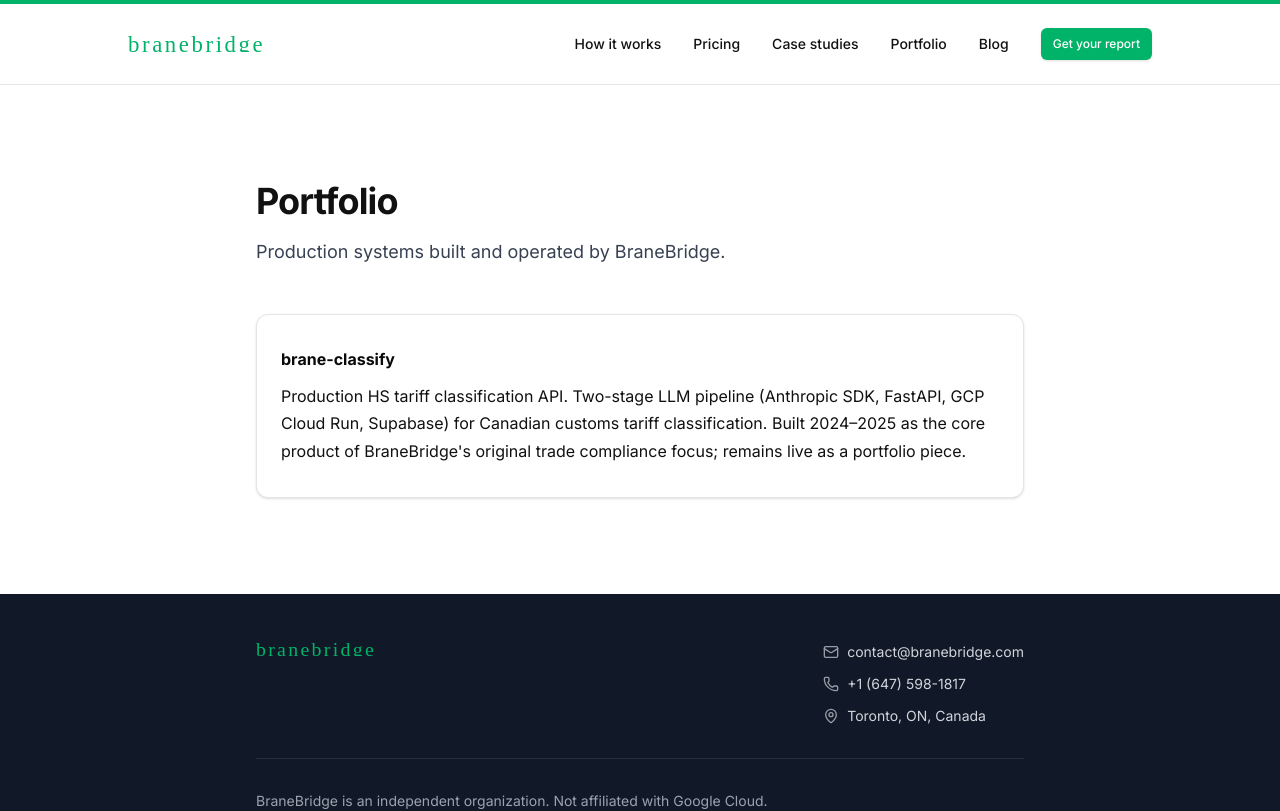
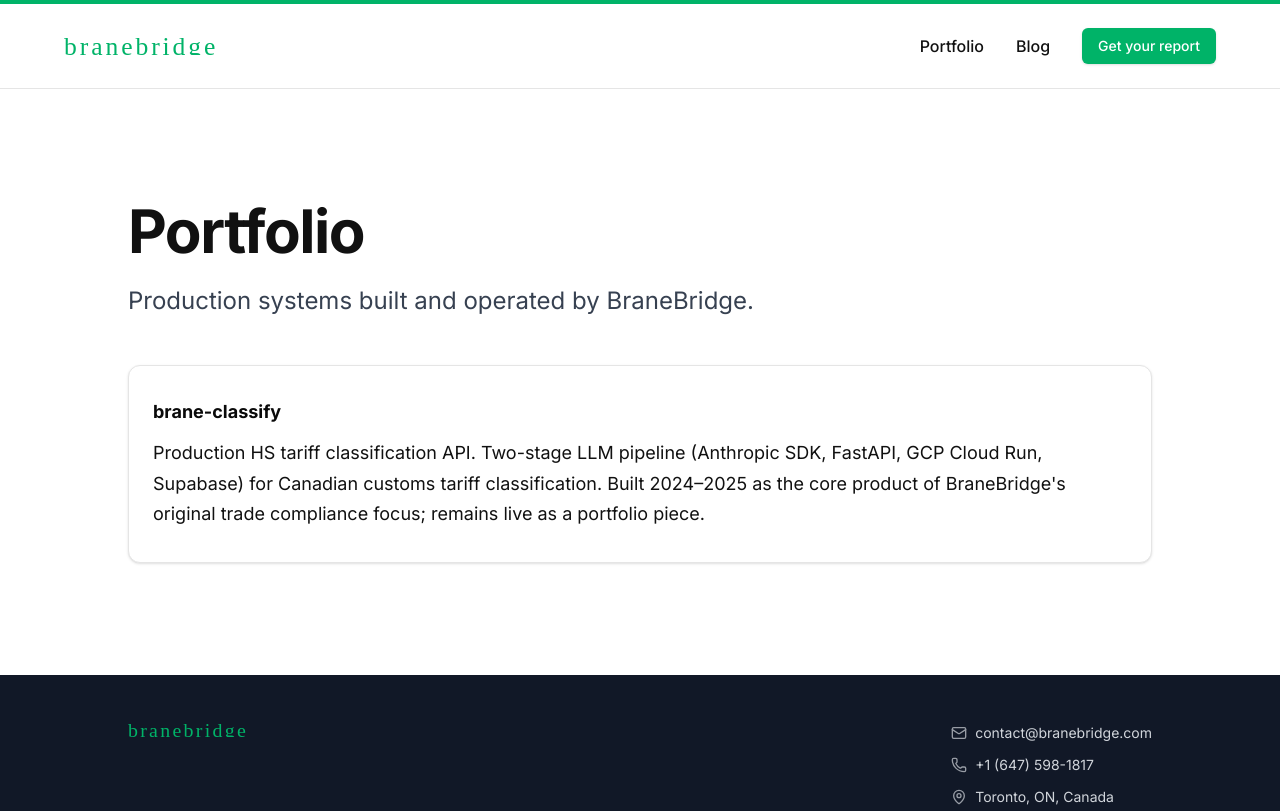
Before and after one commit to shelsoloa/brane-web, a Next.js app: page /portfolio in a window 1280 px wide. Shown: the top 811 px of the page. Built offline with nearby package versions, Linux system fonts and the light colour scheme.

Commit message:
Patch visuals

```diff
--- a/src/app/portfolio/page.tsx
+++ b/src/app/portfolio/page.tsx
@@ -9,20 +9,20 @@
 
 export default function Portfolio() {
   return (
-    <section className="px-6 py-16 sm:py-24 bg-white">
-      <div className="max-w-3xl mx-auto">
-        <h1 className="text-3xl sm:text-4xl font-bold tracking-tight text-[#111111] leading-tight">
+    <section className="px-6 py-20 sm:py-28 bg-white">
+      <div className="max-w-5xl mx-auto">
+        <h1 className="text-4xl sm:text-5xl md:text-6xl font-bold tracking-tight text-[#111111] leading-[1.05]">
           Portfolio
         </h1>
-        <p className="mt-4 text-lg text-[#374151] leading-relaxed">
+        <p className="mt-6 text-xl sm:text-2xl text-[#374151] leading-relaxed max-w-3xl">
           Production systems built and operated by BraneBridge.
         </p>
 
         <div className="mt-12">
           <Card>
             <CardContent className="py-8">
-              <p className="font-bold text-[#0a0a0a]">brane-classify</p>
-              <p className="mt-3 text-[#111111] leading-[1.7]">
+              <p className="text-lg font-bold text-[#0a0a0a]">brane-classify</p>
+              <p className="mt-3 text-lg text-[#111111] leading-[1.7]">
                 Production HS tariff classification API. Two-stage LLM pipeline
                 (Anthropic SDK, FastAPI, GCP Cloud Run, Supabase) for Canadian
                 customs tariff classification. Built 2024&ndash;2025 as the core
--- a/src/components/footer.tsx
+++ b/src/components/footer.tsx
@@ -4,7 +4,7 @@
 export function Footer() {
   return (
     <footer className="bg-[#111827] text-[#d1d5db] px-6 py-12">
-      <div className="max-w-3xl mx-auto">
+      <div className="max-w-5xl mx-auto">
         <div className="flex flex-col sm:flex-row justify-between gap-8">
           <div>
             <BraneBridgeLogo width={140} height={35} />
--- a/src/components/topbar.tsx
+++ b/src/components/topbar.tsx
@@ -5,47 +5,35 @@
 export function Topbar() {
   return (
     <div className="bg-background border-b border-border p-6">
-      <div className="max-w-5xl mx-auto flex items-center justify-between sm:flex-row flex-col gap-4">
+      <div className="max-w-6xl mx-auto flex items-center justify-between sm:flex-row flex-col gap-4">
         <Link
           href="/"
           className="hover:opacity-75 transition-all duration-300"
         >
-          <BraneBridgeLogo width={160} height={40} />
+          <BraneBridgeLogo width={180} height={45} />
         </Link>
 
         <div className="flex items-center gap-8 text-foreground">
-          <a
-            href="/#process"
-            className="text-sm font-medium hover:text-primary transition-colors"
-          >
-            How it works
-          </a>
-          <a
-            href="/#pricing"
-            className="text-sm font-medium hover:text-primary transition-colors"
-          >
-            Pricing
-          </a>
-          <a
-            href="/#cases"
-            className="text-sm font-medium hover:text-primary transition-colors"
-          >
-            Case studies
-          </a>
           <Link
             href="/portfolio"
-            className="text-sm font-medium hover:text-primary transition-colors"
+            className="text-base font-medium hover:text-primary transition-colors"
           >
             Portfolio
           </Link>
           <Link
             href="/blog"
-            className="text-sm font-medium hover:text-primary transition-colors"
+            className="text-base font-medium hover:text-primary transition-colors"
           >
             Blog
           </Link>
-          <Button asChild size="sm">
-            <a href="/#cta">Get your report</a>
+          <Button asChild>
+            <a
+              href="https://cal.com/branebridge/intro"
+              target="_blank"
+              rel="noopener noreferrer"
+            >
+              Get your report
+            </a>
           </Button>
         </div>
       </div>
```
Also changed, not shown: src/app/page.tsx (+45 -43 lines).
